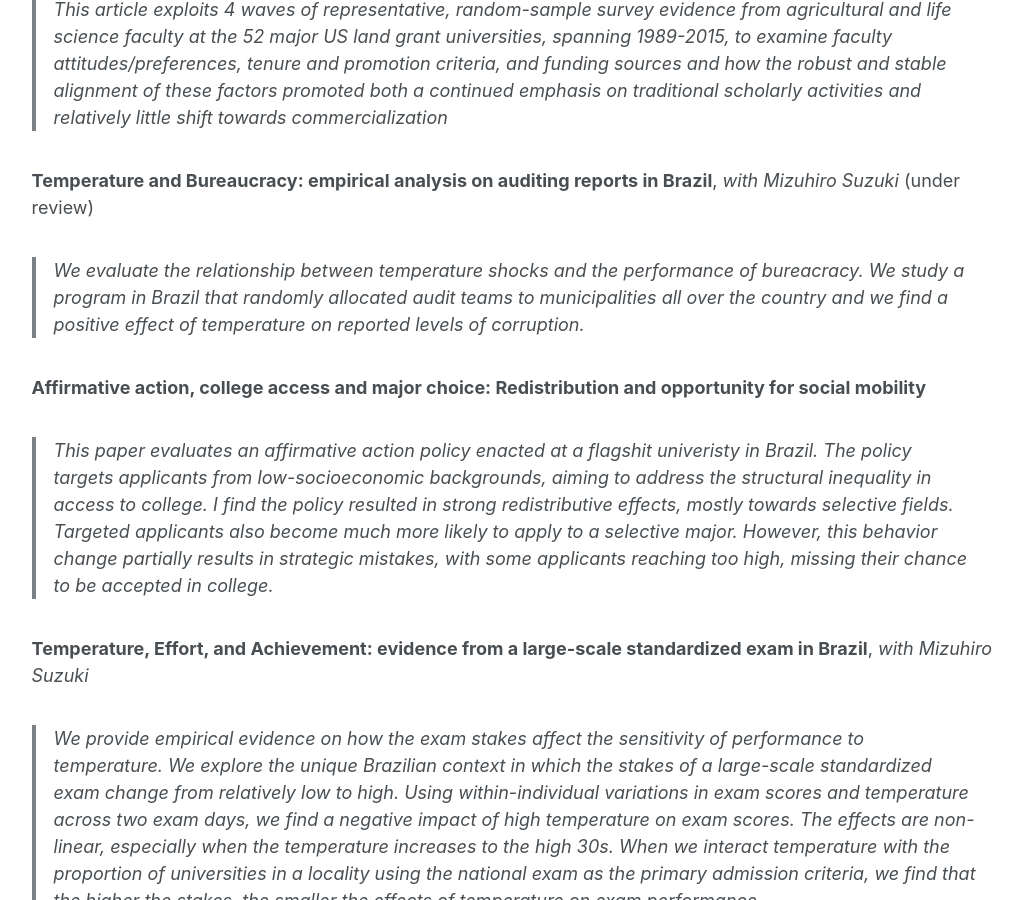
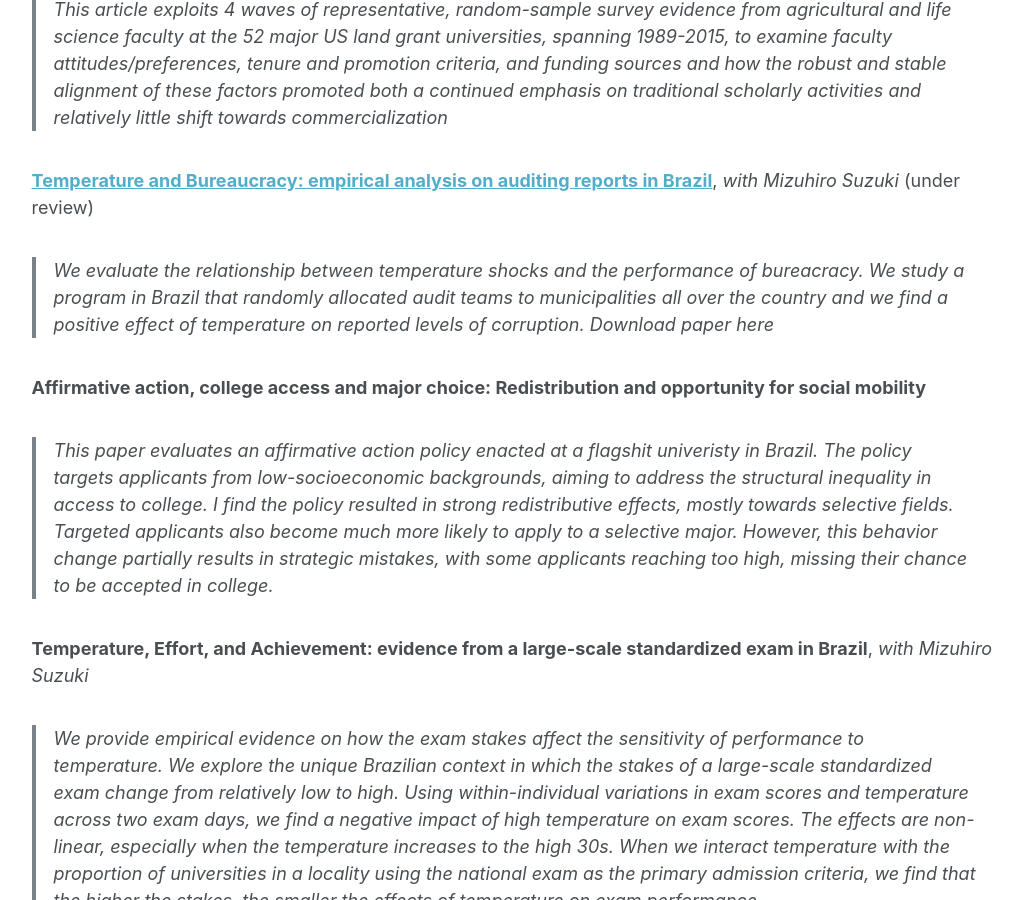
Before and after one commit to anapmelo/anapmelo.github.io, a Jekyll site: the page built from _pages/publications.md, in a window 1280 px wide and 900 px high, scrolled down 687 px. Shown: the whole window, without its empty margins (250-1273 px from the left). Built offline with Jekyll 4.4.1, drawn with Linux system fonts in a browser that asks for light colours.

Commit message:
Update publications.md

```diff
--- a/_pages/publications.md
+++ b/_pages/publications.md
@@ -17,8 +17,9 @@ author_profile: false
 **The Enduring Pursuit of Public Science at US Land Grant Universities**, _with Bradford L. Barham and Jeremy Foltz_ (under review)
 > This article exploits 4 waves of representative, random-sample survey evidence from agricultural and life science faculty at the 52 major US land grant universities, spanning 1989-2015, to examine faculty attitudes/preferences, tenure and promotion criteria, and funding sources and how the robust and stable alignment of these factors promoted both a continued emphasis on traditional scholarly activities and relatively little shift towards commercialization
 
-**Temperature and Bureaucracy: empirical analysis on auditing reports in Brazil**, _with Mizuhiro Suzuki_ (under review)
+**[Temperature and Bureaucracy: empirical analysis on auditing reports in Brazil](http://anapmelo.github.io/files/manuscript_MM.pdf)**, _with Mizuhiro Suzuki_ (under review)
 > We evaluate the relationship between temperature shocks and the performance of bureacracy. We study a program in Brazil that randomly allocated audit teams to municipalities all over the country and we find a positive effect of temperature on reported levels of corruption.
+> Download paper here
 
 **Affirmative action, college access and major choice: Redistribution and opportunity for social mobility**
 > This paper evaluates an affirmative action policy enacted at a flagshit univeristy in Brazil. The policy targets applicants from low-socioeconomic backgrounds, aiming to address the structural inequality in access to college. I find the policy resulted in strong redistributive effects, mostly towards selective fields. Targeted applicants also become much more likely to apply to a selective major. However, this behavior change partially results in strategic mistakes, with some applicants reaching too high, missing their chance to be accepted in college.
```
